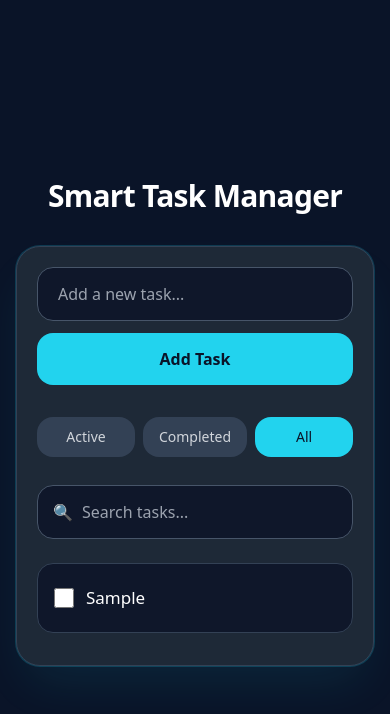
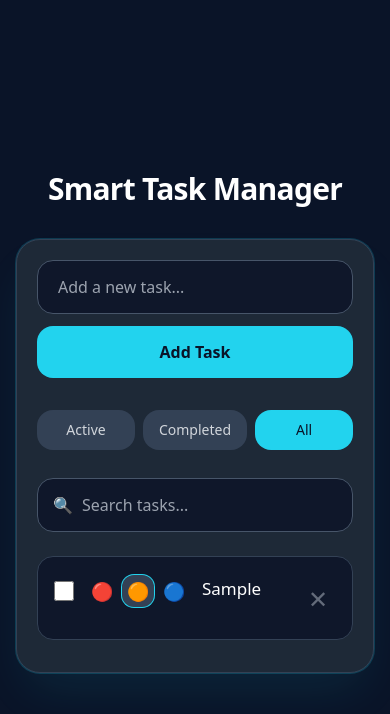
Before and after one commit to john-sprague/smart-task-manager, a React (Vite) app: page / in a window 390 px wide. Both pictures are taken after typing "Sample" into the empty fields and a click on the button "Add Task". Shown: the top 714 px of the page. Built offline with nearby package versions, Linux system fonts and the light colour scheme.

Commit message:
feat: add priority levels to tasks
- New priority field (high, med, low) to a task item
- Create reusable priorityselector component
- update task item to display and change priority
- Wire priority changes through the useTasks hook
- Responsive layout with proper text wrapping on mobile
-

```diff
--- a/src/App.tsx
+++ b/src/App.tsx
@@ -1,55 +1,59 @@
 import React, { useState } from "react";
 import TaskInput from "./components/TaskInput";
-import SearchInput from "./components/SearchInput";
 import TaskList from "./components/TaskList";
 import FilterBar from "./components/FilterBar";
+import SearchInput from "./components/SearchInput";
 import { useTasks } from "./hooks/useTasks";
-import type { Filter } from "./types/Task";
+import type { Filter, Priority } from "./types/Task";
 import { FILTERS } from "./constants/index";
 
 const App = () => {
-  const { tasks, addTask, toggleTask, deleteTask } = useTasks();
+  const { tasks, addTask, toggleTask, deleteTask, updateTaskPriority } =
+    useTasks();
   const [filter, setFilter] = useState<Filter>(FILTERS.ALL);
   const [searchQuery, setSearchQuery] = useState<string>("");
 
   const filteredTasks = tasks
     .filter((task) => {
-      // First apply status filter
       if (filter === FILTERS.ACTIVE) return !task.completed;
       if (filter === FILTERS.COMPLETED) return task.completed;
       return true;
     })
     .filter((task) => {
-      // Then apply search (case-insensitive)
       if (!searchQuery) return true;
       return task.text.toLowerCase().includes(searchQuery.toLowerCase());
     });
 
+  const handlePriorityChange = (id: string, priority: Priority) => {
+    updateTaskPriority(id, priority);
+  };
+
   return (
     <div className="min-h-screen bg-[#0a1428] py-6 px-4 flex items-center justify-center">
       <div className="w-full max-w-lg mx-auto">
-        {" "}
-        {/* Changed from max-w-xl to max-w-lg + mobile-first */}
         <h1 className="text-3xl sm:text-4xl font-bold text-center mb-8 text-white tracking-tight">
           Smart Task Manager
         </h1>
-        <div
-          className="bg-[#1e2937] border border-[#334155] rounded-3xl p-5 sm:p-8 shadow-2xl
-                      shadow-[#22d3ee]/10 ring-1 ring-[#22d3ee]/20"
-        >
+
+        <div className="bg-[#1e2937] border border-[#334155] rounded-3xl p-5 sm:p-8 shadow-2xl shadow-[#22d3ee]/10 ring-1 ring-[#22d3ee]/20">
           <TaskInput onAdd={addTask} />
 
           <FilterBar filter={filter} setFilter={setFilter} />
+
           <SearchInput onSearch={setSearchQuery} />
+
           <TaskList
             tasks={filteredTasks}
             onToggle={toggleTask}
             onDelete={deleteTask}
+            onPriorityChange={handlePriorityChange}
           />
 
           {filteredTasks.length === 0 && (
             <p className="text-center text-gray-400 mt-8 text-sm">
-              No tasks yet. Add one above!
+              {searchQuery
+                ? `No tasks found for "${searchQuery}"`
+                : "No tasks yet. Add one above!"}
             </p>
           )}
         </div>
--- /dev/null
+++ b/src/components/PrioritySelector.tsx
@@ -0,0 +1,36 @@
+import React from "react";
+import type { Priority } from "../types/Task";
+
+interface Props {
+  priority: Priority;
+  onChange: (priority: Priority) => void;
+}
+
+const PrioritySelector = ({ priority, onChange }: Props) => {
+  const options = [
+    { value: "high" as const, emoji: "🔴" },
+    { value: "medium" as const, emoji: "🟠" },
+    { value: "low" as const, emoji: "🔵" },
+  ];
+
+  return (
+    <div className="flex gap-1">
+      {options.map((opt) => (
+        <button
+          key={opt.value}
+          onClick={() => onChange(opt.value)}
+          className={`w-8 h-8 flex items-center justify-center text-lg rounded-xl transition-all
+              ${
+                priority === opt.value
+                  ? "bg-[#334155] ring-1 ring-[#22d3ee]"
+                  : "hover:bg-[#334155] text-gray-400 hover:text-gray-200"
+              }`}
+        >
+          {opt.emoji}
+        </button>
+      ))}
+    </div>
+  );
+};
+
+export default PrioritySelector;
--- a/src/components/TaskItem.tsx
+++ b/src/components/TaskItem.tsx
@@ -1,27 +1,37 @@
 import React from "react";
-import type { Task } from "../types/Task";
+import type { Task, Priority } from "../types/Task";
+import PrioritySelector from "./PrioritySelector";
 
 interface Props {
   task: Task;
   onToggle: (id: string) => void;
   onDelete: (id: string) => void;
+  onPriorityChange: (id: string, priority: Priority) => void;
 }
 
-const TaskItem = ({ task, onToggle, onDelete }: Props) => {
+const TaskItem = ({ task, onToggle, onDelete, onPriorityChange }: Props) => {
   return (
     <div
-      className="group flex items-center justify-between bg-[#0f172a] border border-[#334155]
-                 rounded-2xl px-4 sm:px-5 py-4 mb-3 hover:border-[#475569] transition-all"
+      className="group flex items-start gap-3 bg-[#0f172a] border border-[#334155]
+                 rounded-2xl px-4 py-4 mb-3 hover:border-[#475569] transition-all"
     >
-      <div className="flex items-center gap-3 flex-1 min-w-0">
+      <div className="flex items-center gap-3 flex-shrink-0 pt-0.5">
         <input
           type="checkbox"
           checked={task.completed}
           onChange={() => onToggle(task.id)}
           className="w-5 h-5 accent-[#22d3ee] cursor-pointer flex-shrink-0"
         />
+
+        <PrioritySelector
+          priority={task.priority}
+          onChange={(p) => onPriorityChange(task.id, p)}
+        />
+      </div>
+
+      <div className="flex-1 min-w-0 pt-0.5">
         <span
-          className={`text-white text-[17px] transition-all truncate ${
+          className={`block text-white text-[17px] leading-relaxed break-words ${
             task.completed ? "line-through text-gray-500" : ""
           }`}
         >
@@ -31,8 +41,9 @@ const TaskItem = ({ task, onToggle, onDelete }: Props) => {
 
       <button
         onClick={() => onDelete(task.id)}
-        className="text-gray-400 hover:text-red-500 opacity-0 group-hover:opacity-100
-                   transition-all text-xl p-1 flex-shrink-0 ml-2"
+        className="text-gray-400 hover:text-red-500 text-2xl p-2 flex-shrink-0
+                   opacity-60 group-hover:opacity-100 transition-all active:scale-90 mt-0.5"
+        aria-label="Delete task"
       >
         ✕
       </button>
--- a/src/components/TaskList.tsx
+++ b/src/components/TaskList.tsx
@@ -1,14 +1,15 @@
 import React from "react";
-import type { Task } from "../types/Task";
+import type { Task, Priority } from "../types/Task";
 import TaskItem from "./TaskItem";
 
 interface Props {
   tasks: Task[];
   onToggle: (id: string) => void;
   onDelete: (id: string) => void;
+  onPriorityChange: (id: string, priority: Priority) => void;
 }
 
-const TaskList = ({ tasks, onToggle, onDelete }: Props) => {
+const TaskList = ({ tasks, onToggle, onDelete, onPriorityChange }: Props) => {
   return (
     <div>
       {tasks.map((task) => (
@@ -17,6 +18,7 @@ const TaskList = ({ tasks, onToggle, onDelete }: Props) => {
           task={task}
           onToggle={onToggle}
           onDelete={onDelete}
+          onPriorityChange={onPriorityChange}
         />
       ))}
     </div>
--- a/src/hooks/useTasks.tsx
+++ b/src/hooks/useTasks.tsx
@@ -1,5 +1,5 @@
 import { useState, useEffect } from "react";
-import type { Task } from "../types/Task";
+import type { Priority, Task } from "../types/Task";
 import { saveTasks, loadTasks } from "../utils/storage";
 
 export function useTasks() {
@@ -35,10 +35,19 @@ export function useTasks() {
     setTasks((prev) => prev.filter((task) => task.id !== id));
   };
 
+  const updateTaskPriority = (id: string, priority: Priority): void => {
+    setTasks((prev) =>
+      prev.map((task) =>
+        task.id === id ? { ...task, priority: priority } : task,
+      ),
+    );
+  };
+
   return {
     tasks,
     addTask,
     toggleTask,
     deleteTask,
+    updateTaskPriority,
   };
 }
--- a/src/types/Task.ts
+++ b/src/types/Task.ts
@@ -9,3 +9,5 @@ export interface Task {
 }
 
 export type Filter = (typeof FILTERS)[keyof typeof FILTERS];
+
+export type Priority = "high" | "medium" | "low";
```
